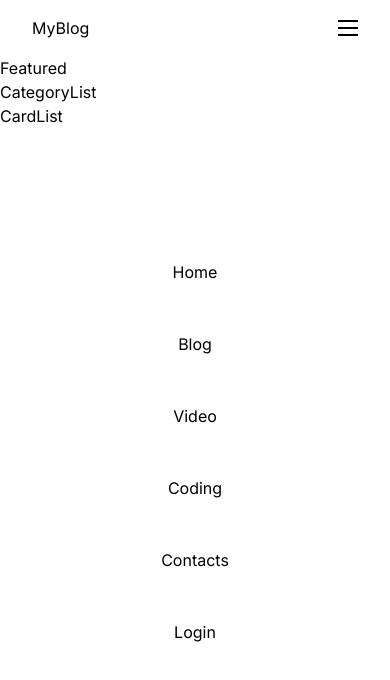
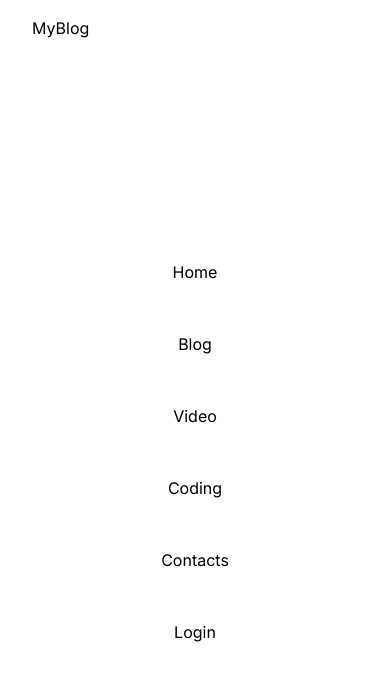
Before and after one commit to meifruit/myblog, a Next.js app: page / in a window 390 px wide. Both pictures are taken after a click on the element 348 px from the left and 28 px from the top of the page. Shown: the top 680 px of the page. Built offline with nearby package versions, Linux system fonts and the light colour scheme.

Commit message:
add category

```diff
--- a/src/app/globals.css
+++ b/src/app/globals.css
@@ -28,8 +28,8 @@ a {
 .dark {
   --bg: #0f172a;
   --textColor: #ddd;
-  --softBg: #1f273a;
-  --softTextColor: #a6a6a6;
+  background-color: #0f172a;
+  color: #ddd;
 }
 
 .light {
@@ -37,7 +37,18 @@ a {
   --textColor: black;
   --softBg: #f0f0f0;
   --softTextColor: #626262;
+  /* background-color: white;
+  color: #0f0f0f; */
 }
+
+.menu-link {
+  color: var(--textColor);
+}
+.waffle-mune {
+  background-color: var(--bg);
+  color: var(--textColor);
+}
+
 /* .container {
   min-height: 100vh;
   background-color: var(--bg);
--- a/src/app/page.jsx
+++ b/src/app/page.jsx
@@ -1,7 +1,6 @@
 import CardList from "../components/CardList";
-import CategoryList from "../components/CategoryList";
+import CategoryList from "../components/category/CategoryList";
 import Dashboard from "../components/Dashboard";
-import Featured from "../components/Featured";
 
 export default function Home() {
   return (
@@ -10,7 +9,6 @@ export default function Home() {
         <Dashboard />
       </div>
       <div className="w-full lg:w-[70%]">
-        <Featured />
         <CategoryList />
         <CardList />
       </div>
--- a/src/components/AuthLinks.jsx
+++ b/src/components/AuthLinks.jsx
@@ -23,34 +23,54 @@ const AuthLinks = () => {
         className="w-5 h-4 flex flex-col justify-between cursor-pointer sm:hidden"
         onClick={() => setOpen(!open)}
       >
-        <div className="w-full h-0.5 bg-black"></div>
-        <div className="w-full h-0.5 bg-black"></div>
-        <div className="w-full h-0.5 bg-black"></div>
+        <div
+          className="w-full h-0.5 bg-black"
+          style={{ backgroundColor: "var(--bg)" }}
+        ></div>
+        <div
+          className="w-full h-0.5 bg-black"
+          style={{ backgroundColor: "var(--bg)" }}
+        ></div>
+        <div
+          className="w-full h-0.5 bg-black"
+          style={{ backgroundColor: "var(--bg)" }}
+        ></div>
       </div>
       {open && (
         <div
-          className="absolute left-0 w-full flex flex-col items-center justify-center gap-12"
+          className="waffle-menu absolute left-0 w-full flex flex-col items-center justify-center gap-12"
           style={{
             height: "calc(100vh - 60px)",
             top: "60px",
-            backgroundColor: "var(--Bg)",
+            backgroundColor: "var(--bg)",
+            textColor: "var(--textColor)",
           }}
         >
-          <Link href="/">Home</Link>
-          <Link href="/">Blog</Link>
-          <Link href="/">Video</Link>
-          <Link href="/">Coding</Link>
-          <Link href="/">Contacts</Link>
+          <Link href="/" className="menu-link">
+            Home
+          </Link>
+          <Link href="/" className="menu-link">
+            Blog
+          </Link>
+          <Link href="/" className="menu-link">
+            Video
+          </Link>
+          <Link href="/" className="menu-link">
+            Coding
+          </Link>
+          <Link href="/" className="menu-link">
+            Contacts
+          </Link>
           {status === "notauthenticated" ? (
-            <Link href="/login" className="">
+            <Link href="/login" className="menu-link">
               Login
             </Link>
           ) : (
             <>
-              <Link href="/write" className="">
+              <Link href="/write" className="menu-link">
                 Write
               </Link>
-              <span className="">Logout</span>
+              <span className="menu-link">Logout</span>
             </>
           )}
         </div>
--- a/src/components/CategoryList.jsx
+++ /dev/null
@@ -1,5 +0,0 @@
-const CategoryList = () => {
-  return <div>CategoryList</div>;
-};
-
-export default CategoryList;
--- a/src/components/Dashboard.jsx
+++ b/src/components/Dashboard.jsx
@@ -2,7 +2,7 @@ import Link from "next/link";
 
 const Dashboard = () => {
   return (
-    <div className="h-full">
+    <div className="h-full bg-blue-300">
       <div className="flex flex-col gap-2 mb-2 items-center">
         <Link href={"/"}>
           <span className="text-sm font-light capitalize">title</span>
--- /dev/null
+++ b/src/components/category/CategoryList.jsx
@@ -0,0 +1,66 @@
+import Image from "next/image";
+import Link from "next/link";
+import style from "./categorylist.module.css";
+const CategoryList = () => {
+  return (
+    <div className="container">
+      <h1 className="title ml-0 mr-0">Categories</h1>
+      <div className="categories flex flex-wrap gap-3 justify-between">
+        <Link
+          href="/blog?cat=style"
+          className={`${style.category} ${style.style}`}
+        >
+          <Image
+            src="/style.png"
+            alt=""
+            width={32}
+            height={32}
+            className={style.image}
+          />
+          style
+        </Link>
+        <Link
+          href="/blog?cat=style"
+          className={`${style.category} ${style.fashion}`}
+        >
+          <Image
+            src="/style.png"
+            alt=""
+            width={32}
+            height={32}
+            className={style.image}
+          />
+          style
+        </Link>
+        <Link
+          href="/blog?cat=style"
+          className={`${style.category} ${style.food}`}
+        >
+          <Image
+            src="/style.png"
+            alt=""
+            width={32}
+            height={32}
+            className={style.image}
+          />
+          style
+        </Link>
+        <Link
+          href="/blog?cat=style"
+          className={`${style.category} ${style.travel}`}
+        >
+          <Image
+            src="/style.png"
+            alt=""
+            width={32}
+            height={32}
+            className={style.image}
+          />
+          style
+        </Link>
+      </div>
+    </div>
+  );
+};
+
+export default CategoryList;
--- /dev/null
+++ b/src/components/category/categorylist.module.css
@@ -0,0 +1,62 @@
+.image {
+  border-radius: 50%;
+  height: 20px;
+  width: 20px;
+}
+
+.category {
+  display: flex;
+  align-items: center;
+  gap: 10px;
+  text-transform: capitalize;
+  width: 13%;
+  height: 40px;
+  justify-content: center;
+  border-radius: 10px;
+  margin-top: 10px;
+}
+
+.category.style {
+  background-color: #57c4ff31;
+}
+
+.category.fashion {
+  background-color: #da85c731;
+}
+
+.category.food {
+  background-color: #7fb88133;
+}
+
+.category.travel {
+  background-color: #ff795736;
+}
+
+.category.culture {
+  background-color: #ffb04f45;
+}
+
+.category.coding {
+  background-color: #5e4fff31;
+}
+
+@media screen and (max-width: 1280px) {
+  .category {
+    width: 15%;
+  }
+}
+@media screen and (max-width: 1024px) {
+  .category {
+    width: 20%;
+  }
+}
+@media screen and (max-width: 768px) {
+  .category {
+    width: 40%;
+  }
+}
+@media screen and (max-width: 640px) {
+  .category {
+    width: 100%;
+  }
+}
--- a/src/context/ThemeContext.jsx
+++ b/src/context/ThemeContext.jsx
@@ -9,6 +9,7 @@ const getFromLocalStorage = () => {
     const value = localStorage.getItem("theme");
     return value || "light";
   }
+  return "light";
 };
 
 export const ThemeContextProvider = ({ children }) => {
--- a/tailwind.config.js
+++ b/tailwind.config.js
@@ -7,6 +7,12 @@ const config = {
   ],
   theme: {
     extend: {
+      colors: {
+        bg: "var(--bg)",
+        textColor: "var(--textColor)",
+        softBg: "var(--softBg)",
+        softTextColor: "var(--softTextColor)",
+      },
       backgroundImage: {
         "gradient-radial": "radial-gradient(var(--tw-gradient-stops))",
         "gradient-conic":
```
